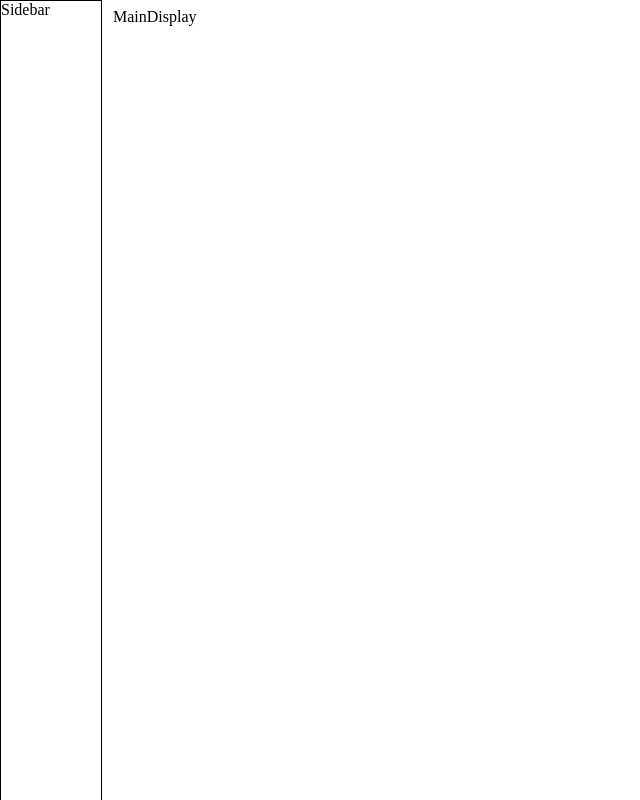
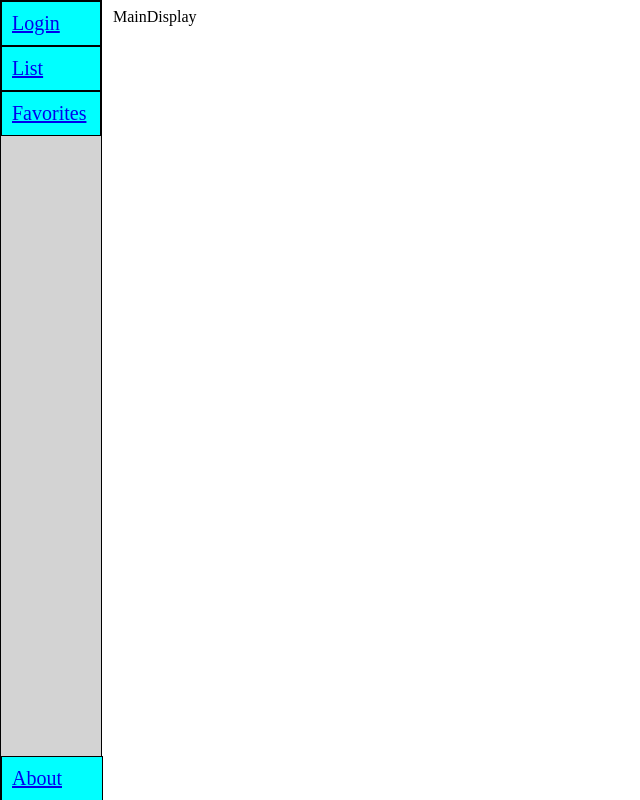
Before and after one commit to merud/listing-site, a React app in the folder listing-site/: page / in a window 1280 px wide. Shown: the whole page, without its empty margins (0-640 px from the left). Built offline with nearby package versions, Linux system fonts and the light colour scheme.

Commit message:
hardcoded in some sidebar elements

```diff
--- a/listing-site/src/index.css
+++ b/listing-site/src/index.css
@@ -2,9 +2,35 @@
     height: 100%;
     width: 100px;
     position: fixed;
+    background: lightgray;
     border: 1px solid black;
     left: 0;
     top: 0;
+}
+
+.sidebarLink {
+    padding-top: 10px;
+    padding-right: 10px;
+    padding-bottom: 10px;
+    padding-left: 10px;
+    font-size: 20px;
+    background: cyan;
+    border: 1px solid black;
+    display: block;
+}
+
+.sidebarAbout {
+    position: absolute;
+    bottom: 0;
+    padding-top: 10px;
+    padding-right: 10px;
+    padding-bottom: 10px;
+    padding-left: 10px;
+    font-size: 20px;
+    background: cyan;
+    width: 80px;
+    display: block;
+    border: 1px solid black;
 }
 
 .mainDisplay {
--- a/listing-site/src/index.js
+++ b/listing-site/src/index.js
@@ -6,7 +6,10 @@ class Sidebar extends React.Component {
     render() {
         return (
             <div className="sidebar">
-                Sidebar
+                <a className="sidebarLink" href="#">Login</a>
+                <a className="sidebarLink" href="#">List</a>
+                <a className="sidebarLink" href="#">Favorites</a>
+                <a className="sidebarAbout" href="#">About</a>
             </div>
         );
     }
```
Also changed, not shown: 1 other file.
